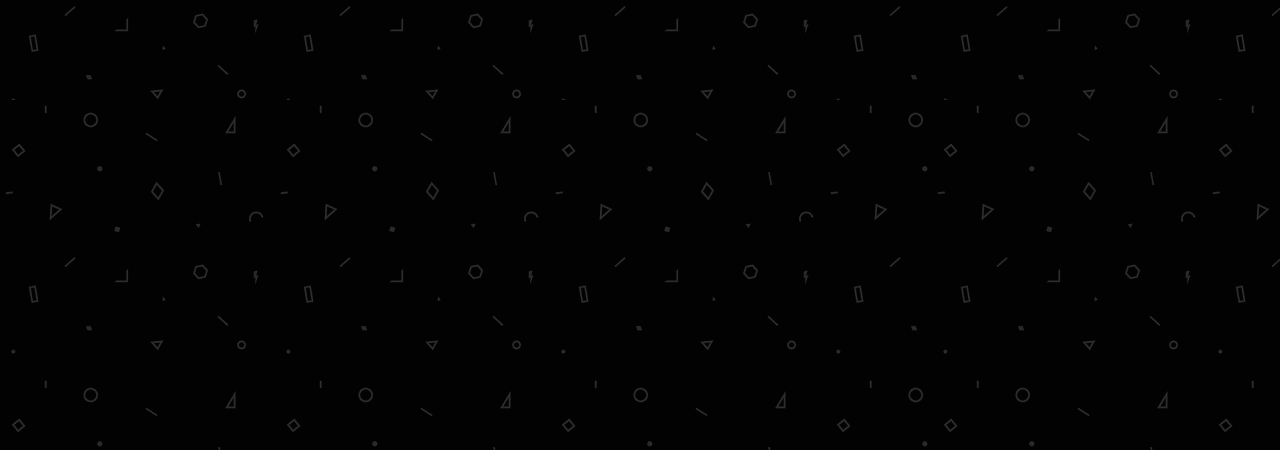
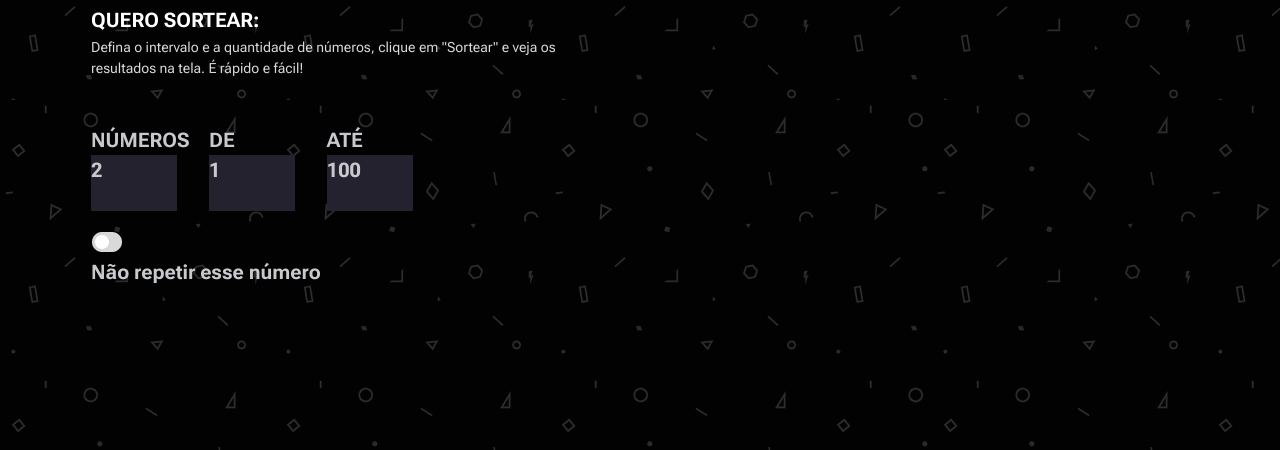
Before and after one commit to marlon-monteiro/cr-project-raffle, a plain HTML site: page index.html in a window 1280 px wide. Shown: the part 426-876 px from the top of the page. Drawn offline with Linux system fonts and the light colour scheme.

Commit message:
doing raffle-numbers

```diff
--- a/index.html
+++ b/index.html
@@ -27,12 +27,63 @@
     </header>
 
     <main>
+
       <div id="title">
         <h3>Online - gratuito</h3>
         <h1>Sorteador de números</h1>
       </div>
 
+      <div id="raffle">
 
+        <div class="raffle-title">
+          <h2>
+            Quero sortear:
+          </h2>
+          <h3>
+            Defina o intervalo e a quantidade de números, clique em "Sortear" e veja os resultados na tela. É rápido e
+            fácil!
+          </h3>
+        </div>
+
+        <div class="raffle-numbers">
+
+          <div class="columns">
+
+            <div class="column-1">
+              <p>NÚMEROS</p>
+              <div class="back-number">
+                <p>2</p>
+              </div>
+            </div>
+
+            <div class="column-2">
+              <p>DE</p>
+              <div class="back-number">
+                <p>1</p>
+              </div>
+            </div>
+
+            <div class="column-3">
+              <p>ATÉ</p>
+              <div class="back-number">
+                <p>100</p>
+              </div>
+            </div>
+
+          </div>
+
+          <div class="on-off">
+            <img src="assets/icons/icon-off.png" alt="">
+            <p>Não repetir esse número</p>
+          </div>
+
+        </div>
+
+        <div id="button-raflle">
+
+        </div>
+
+      </div>
 
 
     </main>
--- a/style/global.css
+++ b/style/global.css
@@ -56,4 +56,5 @@ html, body {
 body {
   background-color: var(--background-primary);
   background-image: url(../assets/background.png);
+  color: var(--content-primary);
 }
--- a/style/main.css
+++ b/style/main.css
@@ -31,7 +31,6 @@ main {
 
   & h1 {
     font: var(--text-display-medium);
-    color: var(--content-primary);
     text-transform: uppercase;
   }
 
@@ -46,3 +45,54 @@ main {
     }
   }
 }
+
+#raffle {
+  margin-top: 2.62rem;
+
+  @media (min-width: 80em) {
+    margin: 0;
+  }
+}
+
+.raffle-title {
+  margin-bottom: 2.5rem;
+
+  & h2 {
+    margin-bottom: 0.13rem;
+    font: var(--text-label-medium);
+    text-transform: uppercase;
+  }
+
+  & h3 {
+    font: var(--text-paragraph-medium);
+    color: var(--content-tertiary);
+    margin-bottom: 2.5rem;
+  }
+
+  @media (min-width: 80em) {
+    width: 30.12rem;
+    height: 5rem;
+  }
+}
+
+.raffle-numbers {
+
+  & .columns {
+    margin-bottom: 1.25rem;
+    display: grid;
+    grid-template-columns: 5.37rem 5.37rem 5.37rem;
+    gap: 2rem;
+  }
+
+  & p {
+    font: var(--text-label-medium);
+    color: var(--content-secondary);
+  }
+
+  .back-number {
+    width: 5.37rem;
+    height: 3.5rem;
+    background-color: var(--background-tertiary);
+  }
+
+}
```
